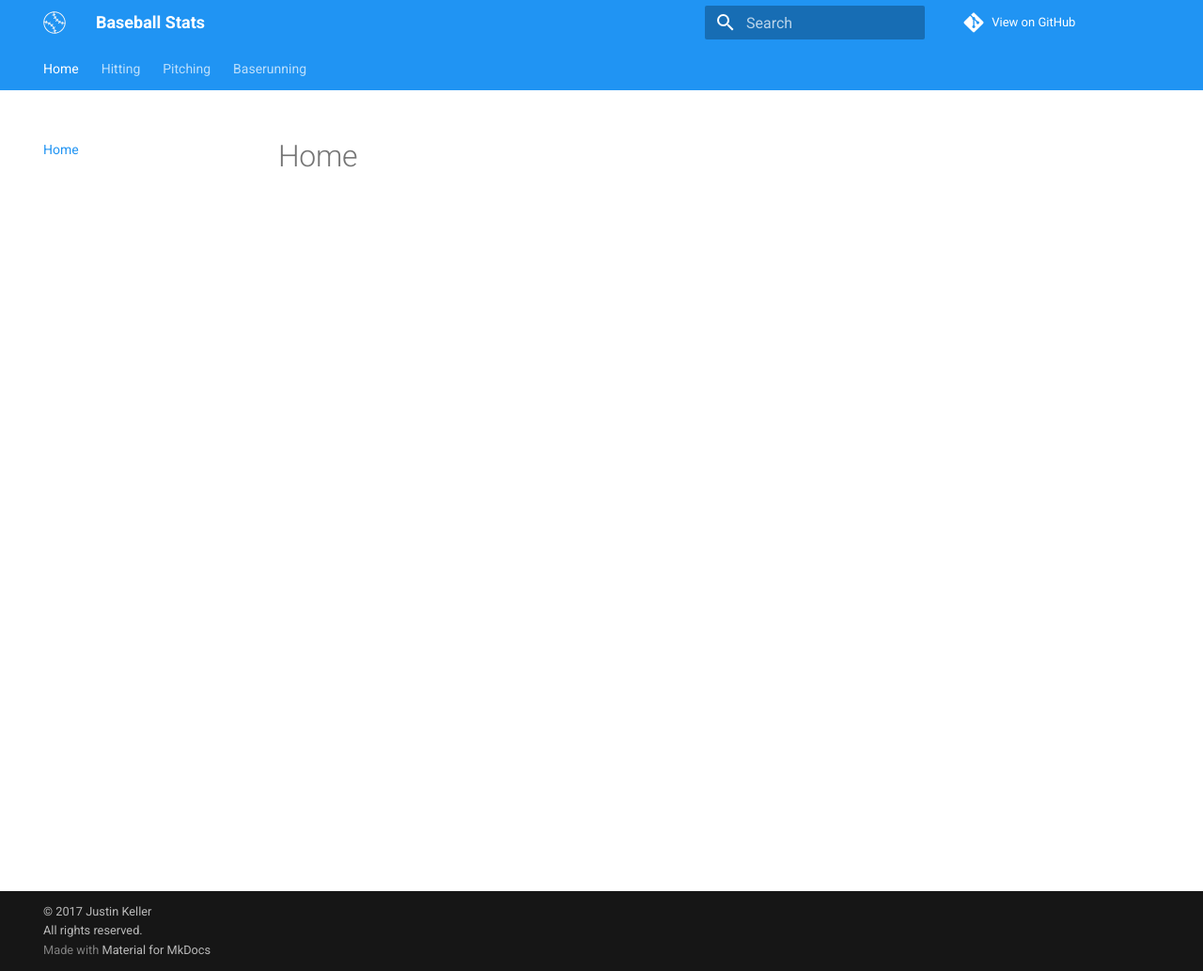
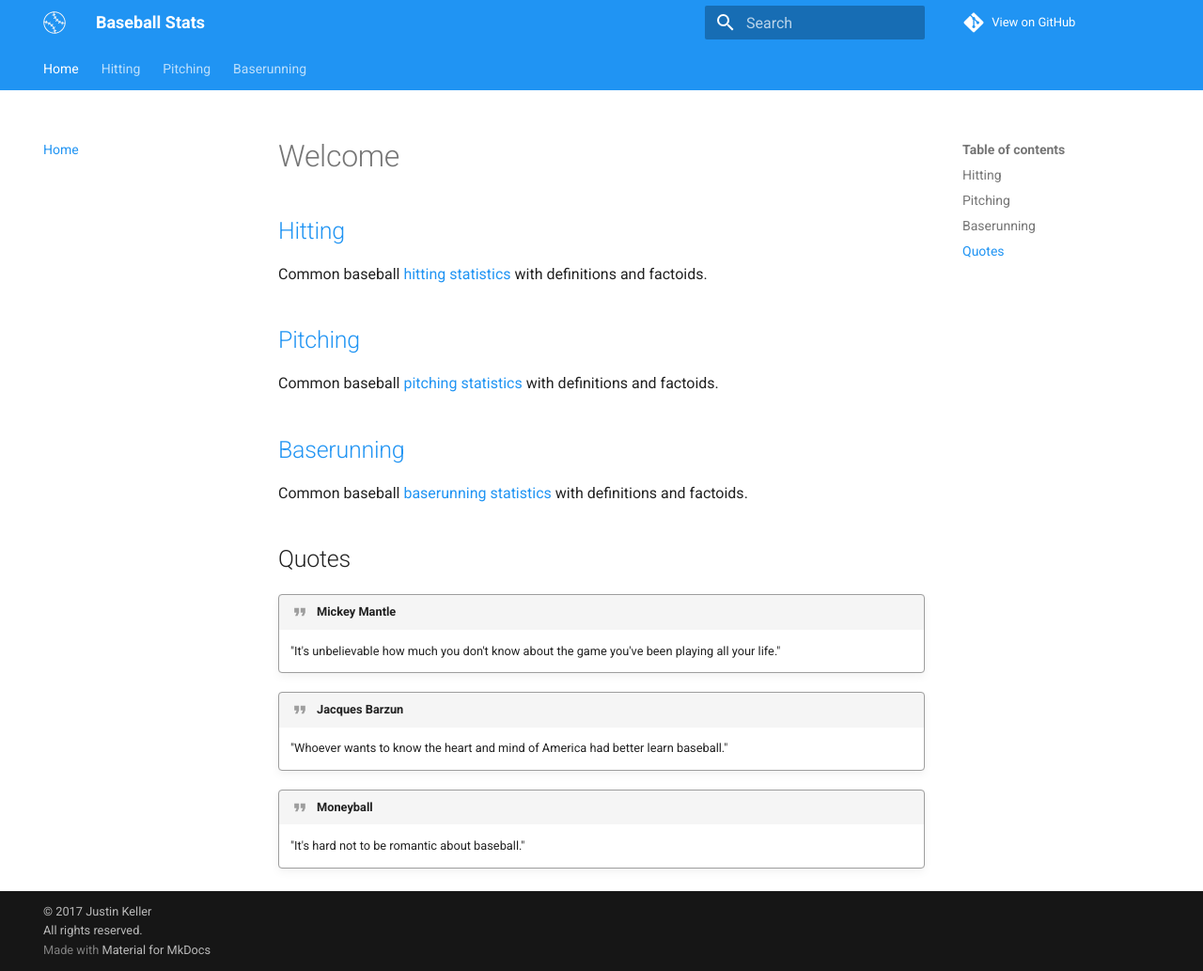
Before and after one commit to nodesocket/baseball-stats.net, an MkDocs documentation site: the page built from docs/index.md, in a window 1280 px wide and 1033 px high. Shown: the whole window at 94% size. Built offline with MkDocs 1.6.1 and Material for MkDocs 9.7.7, drawn with Linux system fonts in a browser that asks for light colours; comment, search, counter and statistics services are not loaded; old or Windows-style settings are respelled for this version of MkDocs.

Commit message:
home page

```diff
--- a/docs/index.md
+++ b/docs/index.md
@@ -1 +1,24 @@
-# Home
+# Welcome
+
+## [Hitting](hitting/avg/)
+
+Common baseball [hitting statistics](hitting/avg/) with definitions and factoids.
+
+## [Pitching](pitching/era/)
+
+Common baseball [pitching statistics](pitching/era/) with definitions and factoids.
+
+## [Baserunning](baserunning/sbp/)
+
+Common baseball [baserunning statistics](baserunning/sbp/) with definitions and factoids.
+
+## Quotes
+
+!!! quote "Mickey Mantle"
+    "It's unbelievable how much you don't know about the game you've been playing all your life."
+
+!!! quote "Jacques Barzun"
+    "Whoever wants to know the heart and mind of America had better learn baseball."
+
+!!! quote "Moneyball"
+    "It's hard not to be romantic about baseball."
```
Also changed, not shown: docs/hitting/avg.md (+1 -1 lines).
